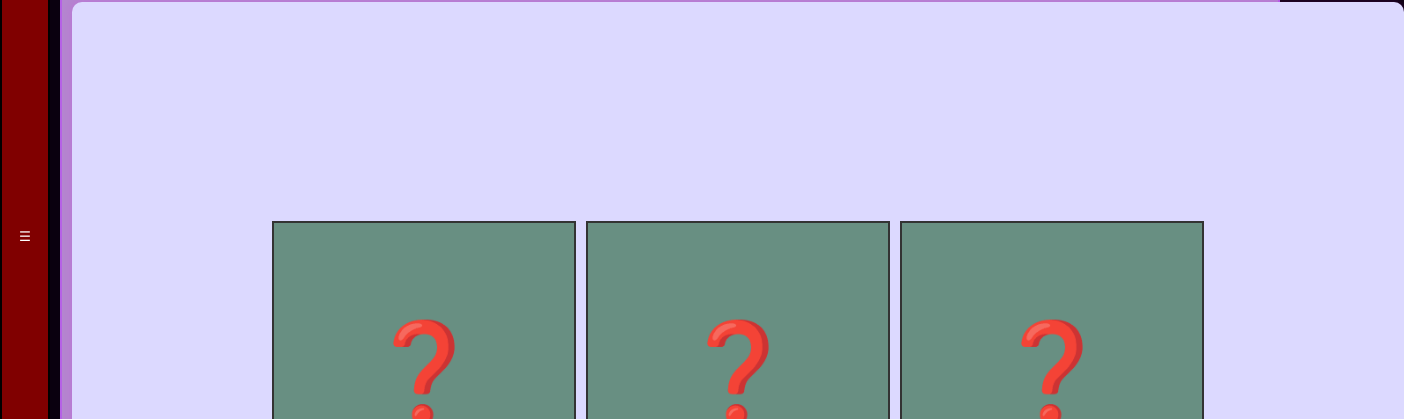
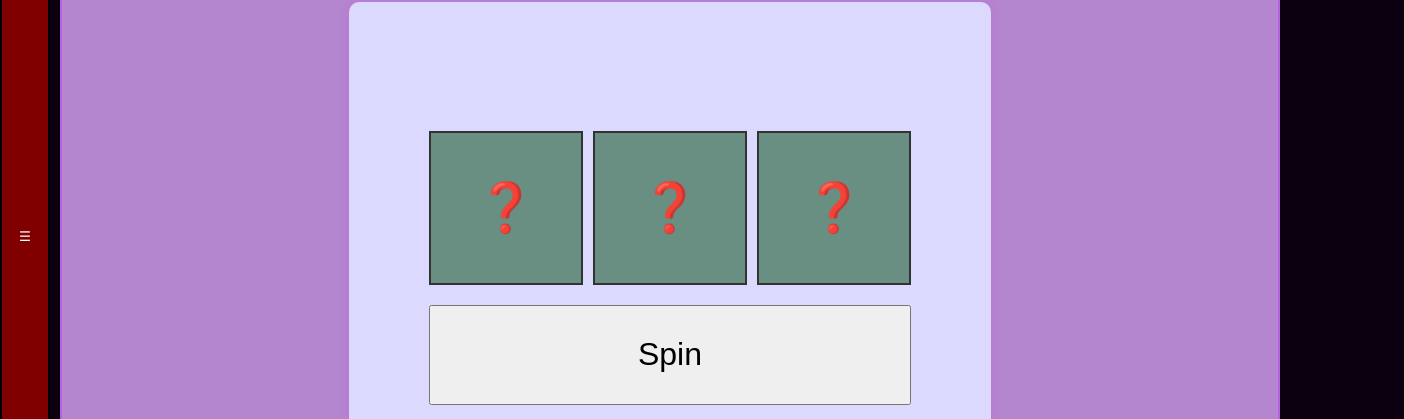
Before and after one commit to FreePirat/FunWithGambling, a plain HTML site: page games/slots.html in a window 1280 px wide. Shown: the part 164-583 px from the top of the page, 1404 px wide, since content can reach past the window. Drawn offline with Linux system fonts and the light colour scheme.

Commit message:
1280 support for smaller monitor

```diff
--- a/games/slots.html
+++ b/games/slots.html
@@ -53,6 +53,18 @@
         #winAmt{
             font-size: xx-large;
             margin-bottom: 10%;
+        }
+
+        @media (max-width: 1280px) {
+            .slot-machine {
+                padding: 80px;
+            }
+
+            .reel {
+                width: 150px;
+                height: 150px;
+                font-size: 48px;
+            }
         }
 
         @media (max-width: 768px) {
```
